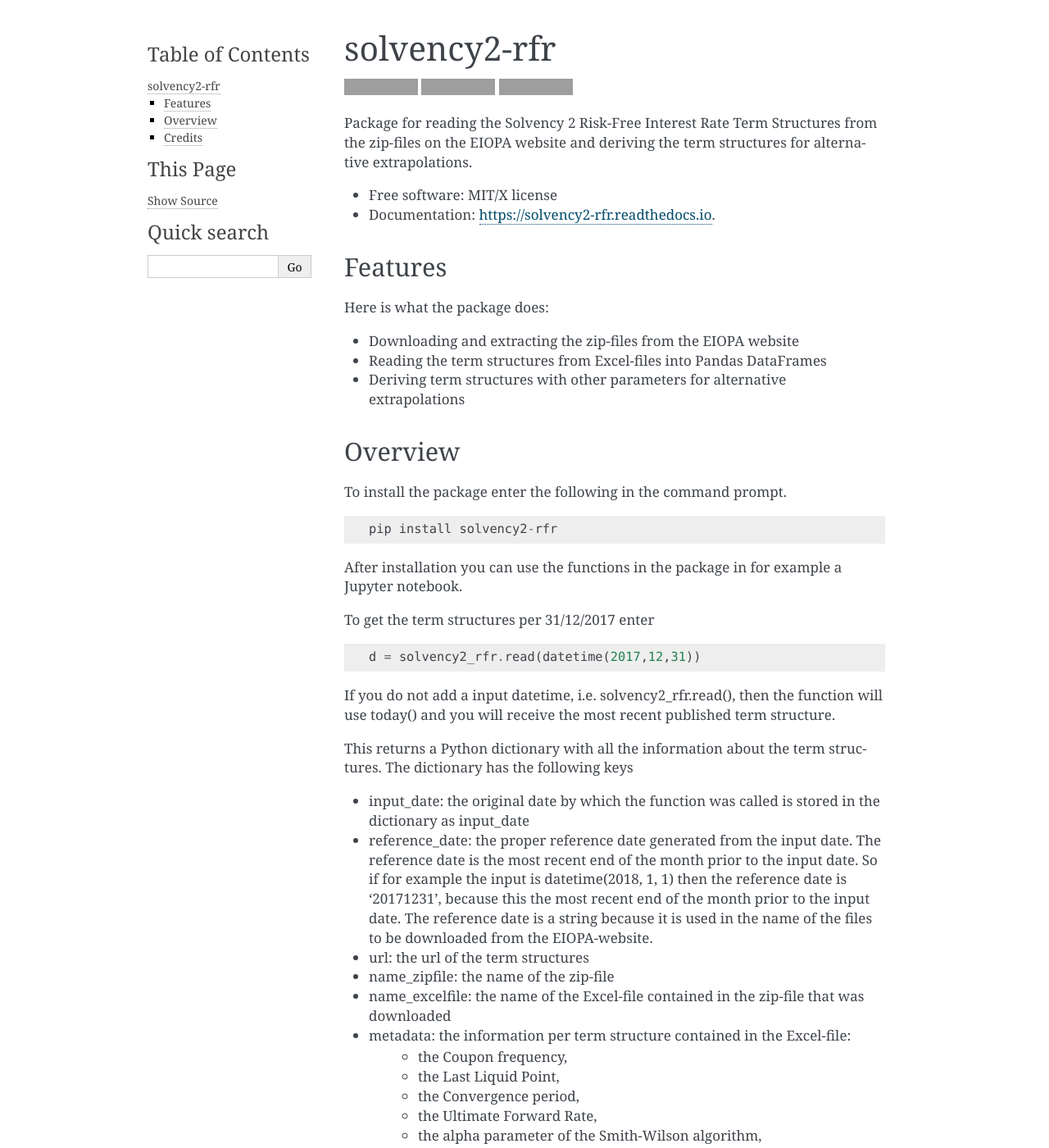
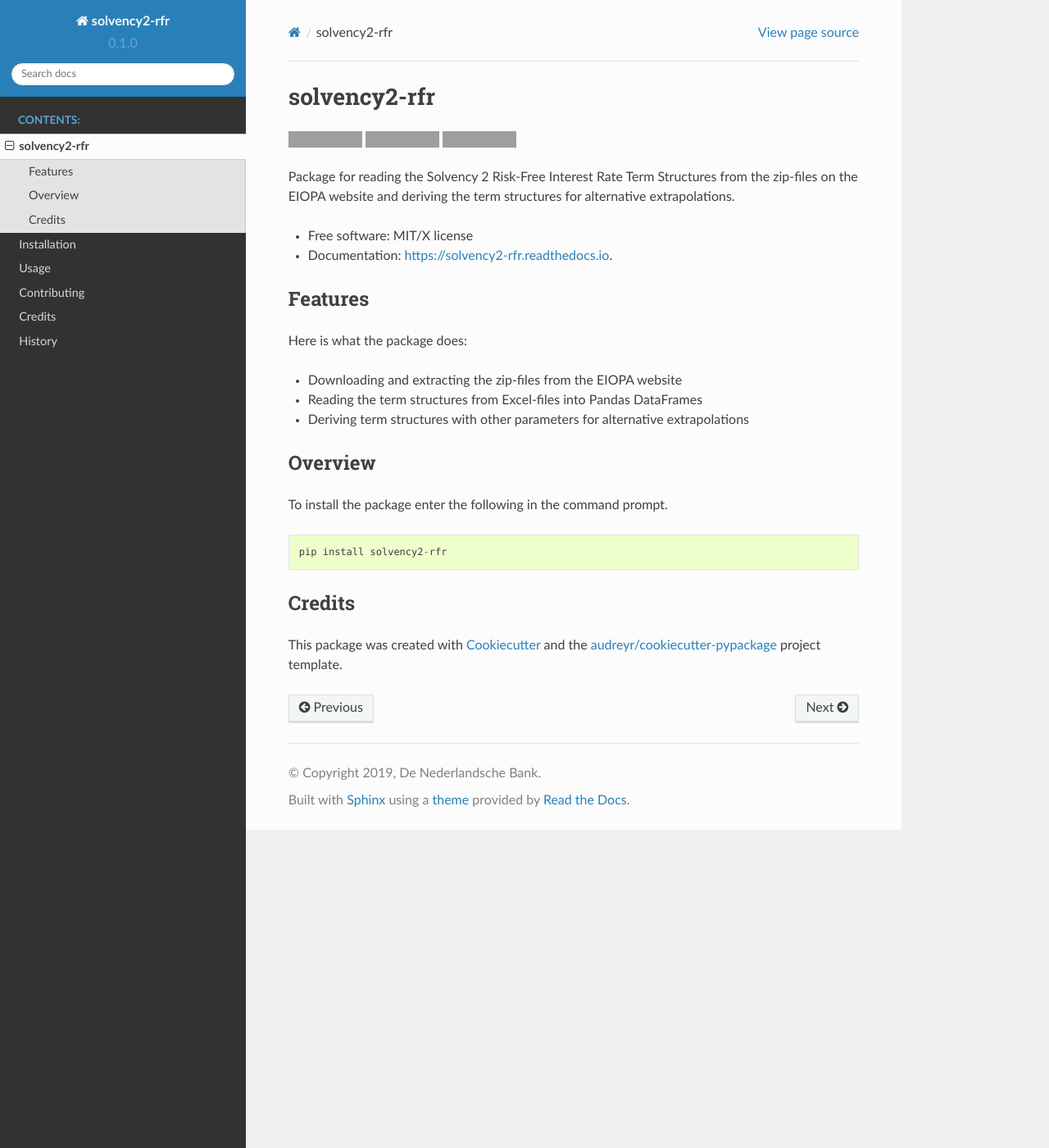
Before and after one commit to wjwillemse/solvency2-data, a Sphinx documentation site: the page built from docs/readme.rst, in a window 1280 px wide and 1400 px high. Shown: the whole window at 82% size. Built offline with Sphinx 7.4.7 and the Read the Docs theme 2.0.0, drawn with Linux system fonts in a browser that asks for light colours; some of the changed text lies outside the part shown; grey boxes are pictures that could not be loaded.

Commit message:
docs updated

```diff
--- a/README.rst
+++ b/README.rst
@@ -42,64 +42,6 @@
     pip install solvency2-rfr
 
 
-After installation you can use the functions in the package in for example a Jupyter notebook.
-
-To get the term structures per 31/12/2017 enter
-
-::
-
-	d = solvency2_rfr.read(datetime(2017,12,31))
-
-
-If you do not add a input datetime, i.e. solvency2_rfr.read(), then the function will use today() and you will receive the most recent published term structure.
-
-This returns a Python dictionary with all the information about the term structures. The dictionary has the following keys
-
-- input_date: the original date by which the function was called is stored in the dictionary as input_date
-- reference_date: the proper reference date generated from the input date. The reference date is the most recent end of the month prior to the input date. So if for example the input is datetime(2018, 1, 1) then the reference date is '20171231', because this the most recent end of the month prior to the input date. The reference date is a string because it is used in the name of the files to be downloaded from the EIOPA-website.
-- url: the url of the term structures
-- name_zipfile: the name of the zip-file
-- name_excelfile: the name of the Excel-file contained in the zip-file that was downloaded
-- metadata: the information per term structure contained in the Excel-file:
-	- the Coupon frequency,
-	- the Last Liquid Point,
-	- the Convergence period,
-	- the Ultimate Forward Rate,
-	- the alpha parameter of the Smith-Wilson algorithm,
-	- the Credit Rate Adjustment,
-	- the Volatility adjustment
-- RFR_spot_no_VA: the term structures without Volatility adjustment (a Pandas DataFrame)
-- RFR_spot_with_VA: the term structures with Volatility adjustment (a Pandas DataFrame)
-
-You can get the term structure without Volatility adjustment for the Euro by
-
-::
-
-	rates = d['RFR_spot_no_VA']['Euro']
-
-This returns a Pandas Series (convert it to a Numpy array to use it in calculations).
-
-The package also contains the Smith-Wilson algorithm that is used to derive the original term structures published by EIOPA. You can use this algorithm to derive term structures with alternative extrapolation by changing the parameters.
-
-For this you can do the following. First define the liquid maturities of the term structure, together with a Python dictionary of rates. Then use the smith_wilson function.
-
-::
-
-	liquid_maturities = [1, 2, 3, 4, 5, 6, 7, 8, 9, 10, 12, 15, 20]
-	rates = d['RFR_spot_no_VA']['Euro']
-	ratesin = {num: float(rates[num]) for num in liquid_maturities}
-
-	alt_curve = smith_wilson(liquid_maturities = liquid_maturities,
-             				 RatesIn = ratesin,
-             	 			 nrofcoup = d['metadata'].loc[:, 'Euro'].Coupon_freq,
-             	 			 cra = 0,
-             	 			 ufr = 0,
-             	 			 T2  = d['metadata'].loc[:, 'Euro'].LLP +
-                     			   d['metadata'].loc[:, 'Euro'].Convergence)
-
-
-In this case, we use a UFR of zero and a CRA of zero.
-
 Credits
 -------
 
--- a/docs/conf.py
+++ b/docs/conf.py
@@ -21,6 +21,7 @@
 import os
 import sys
 sys.path.insert(0, os.path.abspath('..'))
+import alabaster
 
 import solvency2_rfr
 
@@ -84,7 +85,8 @@
 # The theme to use for HTML and HTML Help pages.  See the documentation for
 # a list of builtin themes.
 #
-html_theme = 'alabaster'
+
+html_theme = 'sphinx_rtd_theme'
 
 # Theme options are theme-specific and customize the look and feel of a
 # theme further.  For a list of options available for each theme, see the
```
Also changed, not shown: docs/usage.rst (+57 -0 lines), 1 other file.
